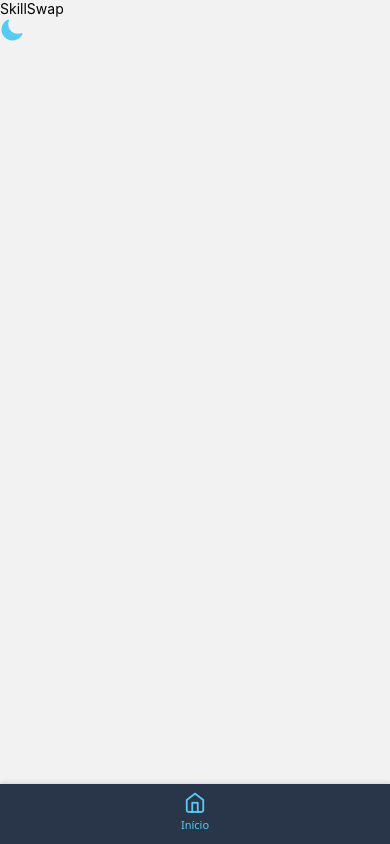
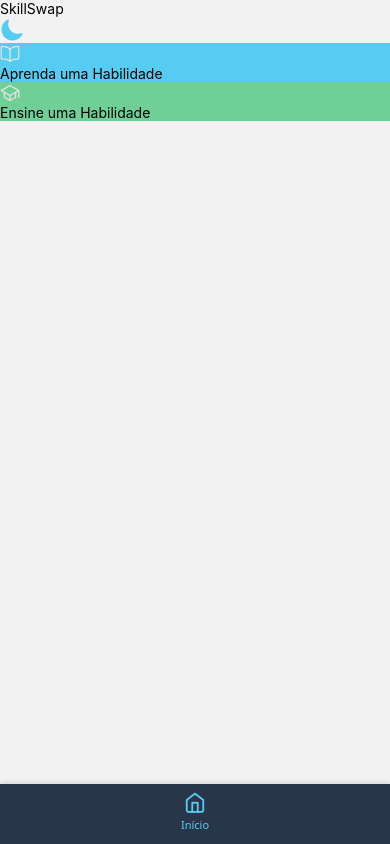
Before and after one commit to VitorValentimSilva/SkillSwap, a React Native app: screen /Home in a window 390 px wide. Built offline with nearby package versions, Linux system fonts and the light colour scheme; no server answers.

Commit message:
Criação do componente chamado HomeButtonComponent.

```diff
--- a/src/components/Header.tsx
+++ b/src/components/Header.tsx
@@ -9,7 +9,7 @@ export default function Header() {
 
   return (
     <View
-      className={`pt-10 flex-row justify-between items-center px-4 py-3
+      className={`pt-10 flex-row justify-between items-center px-5 py-3
     ${isDark ? "bg-BackgroundDarkTheme" : "bg-BackgroundLightTheme"}`}
     >
       <Text
--- /dev/null
+++ b/src/components/HomeButtonComponent.tsx
@@ -0,0 +1,62 @@
+import React, { useContext } from "react";
+import {
+  Text,
+  View,
+  TouchableOpacity,
+  GestureResponderEvent,
+  ViewStyle,
+} from "react-native";
+import { Ionicons } from "@expo/vector-icons";
+import { ThemeContext } from "../contexts/ThemeContext";
+import { colors } from "../styles/colors";
+
+type HomeButtonComponentProps = {
+  mode: "learn" | "teach";
+  onPress?: (event: GestureResponderEvent) => void;
+};
+
+export default function HomeButtonComponent({
+  mode,
+  onPress,
+}: HomeButtonComponentProps) {
+  const { isDark } = useContext(ThemeContext);
+
+  const config = {
+    learn: {
+      label: "Aprenda uma Habilidade",
+      iconName: "book-outline" as const,
+      bgLight: colors.PrimaryColorLightTheme,
+      bgDark: colors.PrimaryColorDarkTheme,
+    },
+    teach: {
+      label: "Ensine uma Habilidade",
+      iconName: "school-outline" as const,
+      bgLight: colors.SecondaryColorLightTheme,
+      bgDark: colors.SecondaryColorDarkTheme,
+    },
+  }[mode];
+
+  const backgroundColor = isDark ? config.bgDark : config.bgLight;
+  const iconColor = isDark
+    ? colors.TextPrimaryColorDarkTheme
+    : colors.TextSecondaryColorLightTheme;
+  const textColorClass = isDark
+    ? "text-TextPrimaryColorDarkTheme"
+    : "text-TextSecondaryColorLightTheme";
+
+  const containerStyle: ViewStyle = { backgroundColor };
+
+  return (
+    <TouchableOpacity onPress={onPress} activeOpacity={0.7}>
+      <View
+        style={containerStyle}
+        className="flex-row items-center px-4 py-3 rounded-lg shadow-md w-48 gap-2"
+      >
+        <Ionicons name={config.iconName} size={20} color={iconColor} />
+        <Text className={`ml-2 font-semibold ${textColorClass}`}>
+          {config.label}
+        </Text>
+      </View>
+    </TouchableOpacity>
+  );
+}
--- a/src/screens/Home.tsx
+++ b/src/screens/Home.tsx
@@ -1,7 +1,8 @@
-import { SafeAreaView } from "react-native";
+import { SafeAreaView, View } from "react-native";
 import Header from "../components/Header";
 import { useContext } from "react";
 import { ThemeContext } from "../contexts/ThemeContext";
+import HomeButtonComponent from "../components/HomeButtonComponent";
 
 export default function Home() {
   const { isDark } = useContext(ThemeContext);
@@ -13,6 +14,17 @@ export default function Home() {
       }`}
     >
       <Header />
+
+      <View className="flex-row items-center justify-between p-5">
+        <HomeButtonComponent
+          mode="learn"
+          onPress={() => console.log("Learn pressed")}
+        />
+        <HomeButtonComponent
+          mode="teach"
+          onPress={() => console.log("Teach pressed")}
+        />
+      </View>
     </SafeAreaView>
   );
 }
```
